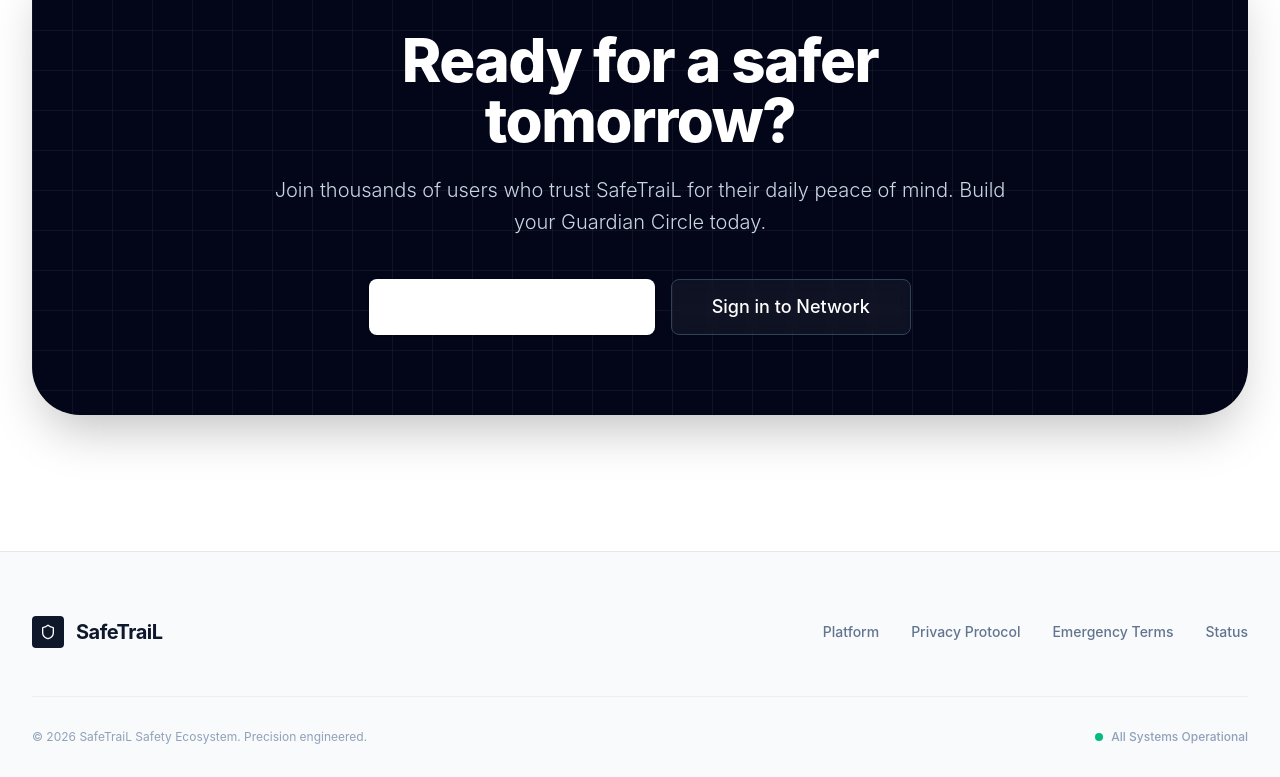
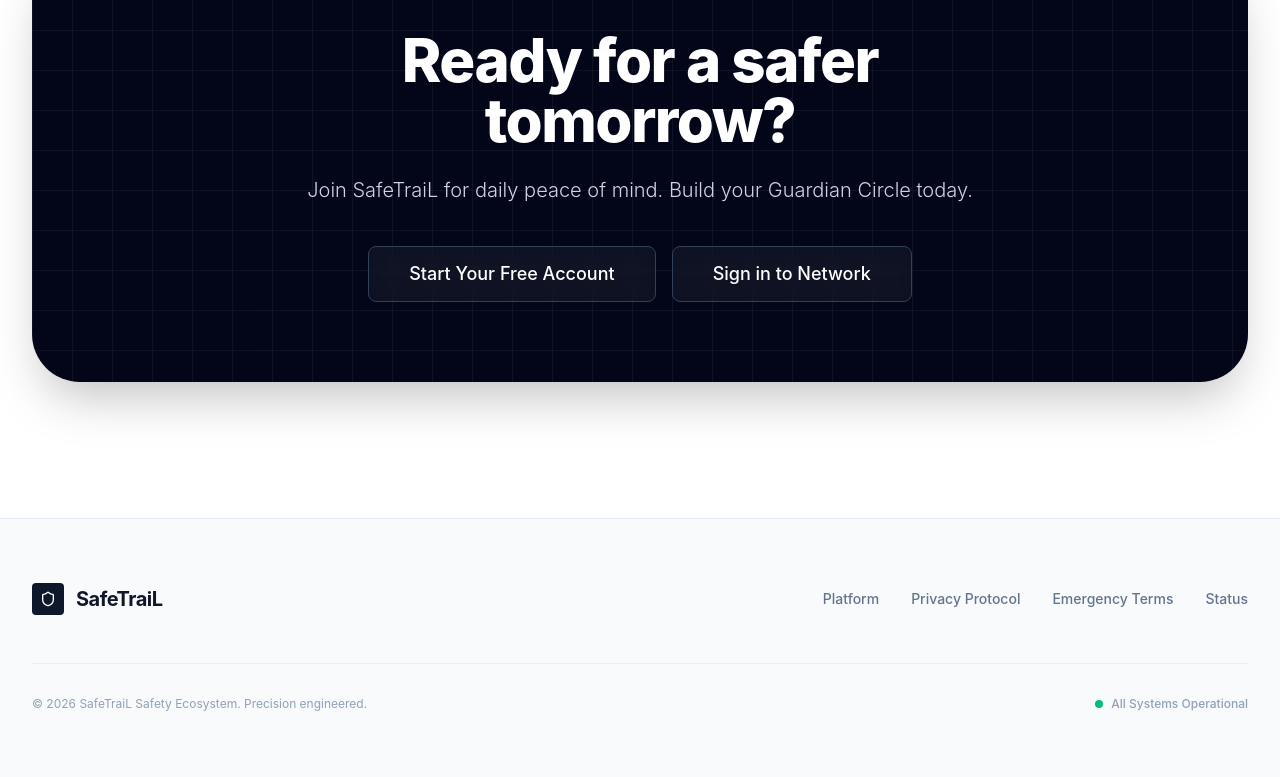
Before and after one commit to ashishnanda19/Safe_Trail, a React (Vite) app in the folder client/: page / in a window 1280 px wide. Shown: the part 2262-3039 px from the top of the page. After the commit the page ends 3006 px from the top, so only its background shows below. Built offline with nearby package versions, Linux system fonts and the light colour scheme; no server answers.

Commit message:
fixed landing page

```diff
--- a/client/src/pages/public/LandingPage.jsx
+++ b/client/src/pages/public/LandingPage.jsx
@@ -191,11 +191,11 @@ const LandingPage = () => {
             <div className="relative z-10 max-w-3xl mx-auto">
               <h2 className="text-4xl md:text-6xl font-extrabold text-white mb-6 tracking-tight">Ready for a safer tomorrow?</h2>
               <p className="text-xl text-slate-300 mb-10 leading-relaxed font-light">
-                Join thousands of users who trust SafeTraiL for their daily peace of mind. Build your Guardian Circle today.
+                Join SafeTraiL for daily peace of mind. Build your Guardian Circle today.
               </p>
               <div className="flex flex-col sm:flex-row gap-4 justify-center">
                 <Link to="/register">
-                  <Button size="lg" className="w-full sm:w-auto bg-white text-black hover:bg-slate-100 hover:scale-105 transition-transform px-10 h-14 rounded-full font-bold text-lg">
+                  <Button size="lg" variant="outline" className="w-full sm:w-auto px-10 h-14 rounded-full border-slate-700 hover:border-slate-600 text-white bg-white/5 backdrop-blur hover:bg-white/10 transition-colors font-medium text-lg">
                     Start Your Free Account
                   </Button>
                 </Link>
```
Also changed, not shown: client/public/hero_mockup.png (deleted), 1 other file (tests, documents, lock files or other folders).
